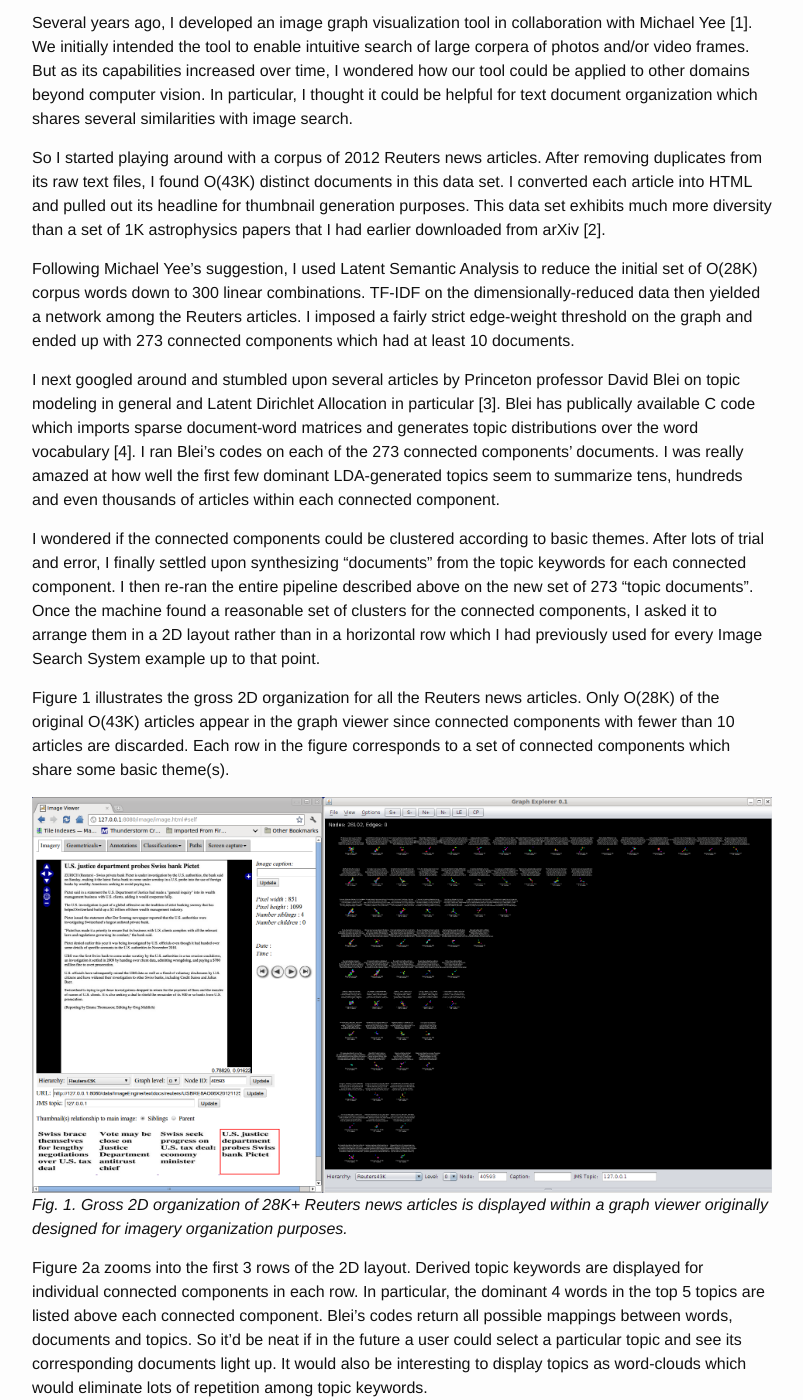
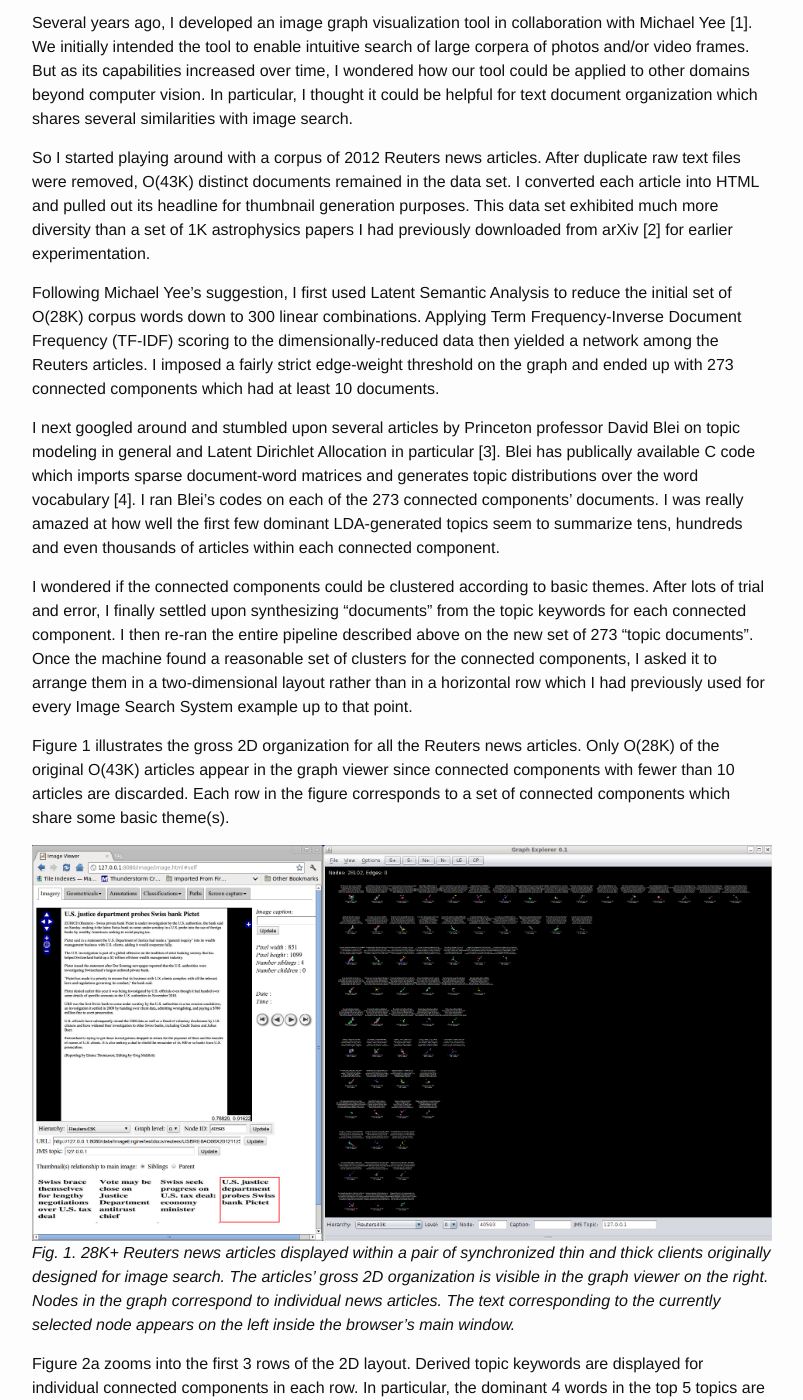
Before and after one commit to PeterCho/blog, a Jekyll site: the page built from _posts/2012-12-15-cvml.markdown, in a window 1280 px wide and 1400 px high, scrolled down 231 px. Shown: the whole window, without its empty margins (238-1041 px from the left). Built offline with Jekyll 4.4.1, drawn with Linux system fonts in a browser that asks for light colours; some of the changed text lies outside the part shown.

Commit message:
Updated text themes post

```diff
--- a/_posts/2012-12-15-cvml.markdown
+++ b/_posts/2012-12-15-cvml.markdown
@@ -14,18 +14,19 @@
 several similarities with image search.
 
 So I started playing around with a corpus of 2012 Reuters news articles.
-After removing duplicates from its raw text files, I found O(43K) distinct
-documents in this data set.  I converted each article into HTML and pulled
-out its headline for thumbnail generation purposes.  This data set exhibits
-much more diversity than a set of 1K astrophysics papers that I had earlier
-downloaded from arXiv [2].
+After duplicate raw text files were removed, O(43K) distinct documents
+remained in the data set.  I converted each article into HTML and pulled
+out its headline for thumbnail generation purposes.  This data set
+exhibited much more diversity than a set of 1K astrophysics papers I had
+previously downloaded from arXiv [2] for earlier experimentation.
 
-Following Michael Yee's suggestion, I used Latent Semantic Analysis to
-reduce the initial set of O(28K) corpus words down to 300 linear
-combinations.  TF-IDF on the dimensionally-reduced data then yielded a
-network among the Reuters articles.  I imposed a fairly strict edge-weight
-threshold on the graph and ended up with 273 connected components which had
-at least 10 documents.
+Following Michael Yee's suggestion, I first used Latent Semantic Analysis
+to reduce the initial set of O(28K) corpus words down to 300 linear
+combinations.  Applying Term Frequency-Inverse Document Frequency (TF-IDF)
+scoring to the dimensionally-reduced data then yielded a network among the
+Reuters articles.  I imposed a fairly strict edge-weight threshold on the
+graph and ended up with 273 connected components which had at least 10
+documents.
 
 I next googled around and stumbled upon several articles by Princeton
 professor David Blei on topic modeling in general and Latent Dirichlet
@@ -41,9 +42,9 @@
 synthesizing "documents" from the topic keywords for each connected
 component.  I then re-ran the entire pipeline described above on the new
 set of 273 "topic documents".  Once the machine found a reasonable set of
-clusters for the connected components, I asked it to arrange them in a 2D
-layout rather than in a horizontal row which I had previously used for
-every Image Search System example up to that point.
+clusters for the connected components, I asked it to arrange them in a
+two-dimensional layout rather than in a horizontal row which I had
+previously used for every Image Search System example up to that point.
 
 Figure 1 illustrates the gross 2D organization for all the Reuters news
 articles.  Only O(28K) of the original O(43K) articles appear in the graph
@@ -52,9 +53,12 @@
 components which share some basic theme(s).
 
 ![alt text]({{ site.url }}/blog/images/topic_modeling/reuters_1a.png)
-*Fig. 1.  Gross 2D organization of 28K+ Reuters news articles is displayed
-within a graph viewer originally designed for imagery organization
-purposes.*
+*Fig. 1.  28K+ Reuters news articles displayed within a pair of
+synchronized thin and thick clients originally designed for image search.
+The articles' gross 2D organization is visible in the graph viewer on the
+right.  Nodes in the graph correspond to individual news articles.  The
+text corresponding to the currently selected node appears on the left
+inside the browser's main window.*
 
 Figure 2a zooms into the first 3 rows of the 2D layout.  Derived topic
 keywords are displayed for individual connected components in each row.  In
@@ -63,41 +67,42 @@
 words, documents and topics.  So it'd be neat if in the future a user could
 select a particular topic and see its corresponding documents light up.  It
 would also be interesting to display topics as word-clouds which would
-eliminate lots of repetition among topic keywords.
+eliminate repetition among topic keywords.
 
 ![alt text]({{ site.url }}/blog/images/topic_modeling/reuters_2a.png)
 *Fig. 2a.  Dominant topic keywords are listed for individual connected
 components within the Reuters news article graph.  Connected components
-within the same row of the 2D layout share high-level topic "themes".*
+in the same row of the 2D layout share high-level topic "themes".*
 
 Thematic relationships between connected components in the same row are
 evident.  For example, the topics in row 1 are related to summer Olympic
 sports; the topics in row 2 are related to the Middle East and oil; the
 topics in row 3 are related to medicine and health care. As figure 2b
 demonstrates, meaningful themes can also be infered for lower rows within
-the 2D organization which contain fewer numbers of news articles.
+the 2D organization which contain fewer numbers of news article nodes.
 
 ![alt text]({{ site.url }}/blog/images/topic_modeling/reuters_2b.png)
 *Fig. 2b. Topic keywords within the 6th, 7th and 8th rows of the 2D layout
-for connected components in the news articles graph are respectively
-related to professional sports, oil industry and energy production themes.*
+for connected components in the news articles graph.  The rows are
+respectively related to professional sports, oil industry and energy
+production themes.*
 
-In figure 3a, the graph viewer is zoomed into the second connected
-component of the second row within the 2D layout whose topic keywords are
-all related to the (ongoing) Syria conflict.
+In figure 3a, the viewer is zoomed into the second connected component of
+the graph's second row.  This particular component's topic keywords all refer
+to the (ongoing) Syria conflict:
 
 ![alt text]({{ site.url }}/blog/images/topic_modeling/reuters_3a.png)
 *Fig. 3a.  Topics for connected component 2B within the 2D Reuters articles
 organization all refer to the Syrian civil war.*
 
-Within the original image graph viewer, nodes are replaced by corresponding
-photo thumbnails whenever the user zooms in sufficiently so that a
-manageable number of small pictures are in view.  In this text corpus
-variant of the image graph visualization tool, nodes are replaced by
+When the graph viewer is used for image search, nodes are replaced by
+corresponding photo thumbnails whenever the user zooms in sufficiently so
+that a manageable number of small pictures come into view.  In this text
+corpus variant of the image graph visualization tool, nodes are replaced by
 thumbnails displaying just the headline for their corresponding news
-articles.  Figure 3b illustrates that the headlines for the 452 Reuters
-articles within connected component 2B of the 2D layout all logically
-relate to the Syrian war.
+articles.  Figure 3b illustrates headlines for the 452 Reuters articles
+within connected component 2B of the two-dimensional layout.  The headlines
+all logically relate to the Syrian war:
 
 ![alt text]({{ site.url }}/blog/images/topic_modeling/reuters_3b.png)
 *Fig. 3b.  Headlines for Reuters articles within connected component 2B of
@@ -105,8 +110,8 @@
 
 Figures 4a and 4b zoom into another connected component of the text
 document graph.  As can be seen from both its topic keywords and article
-headlines, this component contains news stories which discuss the European
-economic situation in 2012.
+headlines, this component contains news stories about the European economic
+situation in 2012.
 
 ![alt text]({{ site.url }}/blog/images/topic_modeling/reuters_4a.png)
 *Fig. 4a. Topics for connected component 5A within the 2D Reuters articles
```
Also changed, not shown: other parts of _posts/2012-12-15-cvml.markdown (+1 -1 lines).
